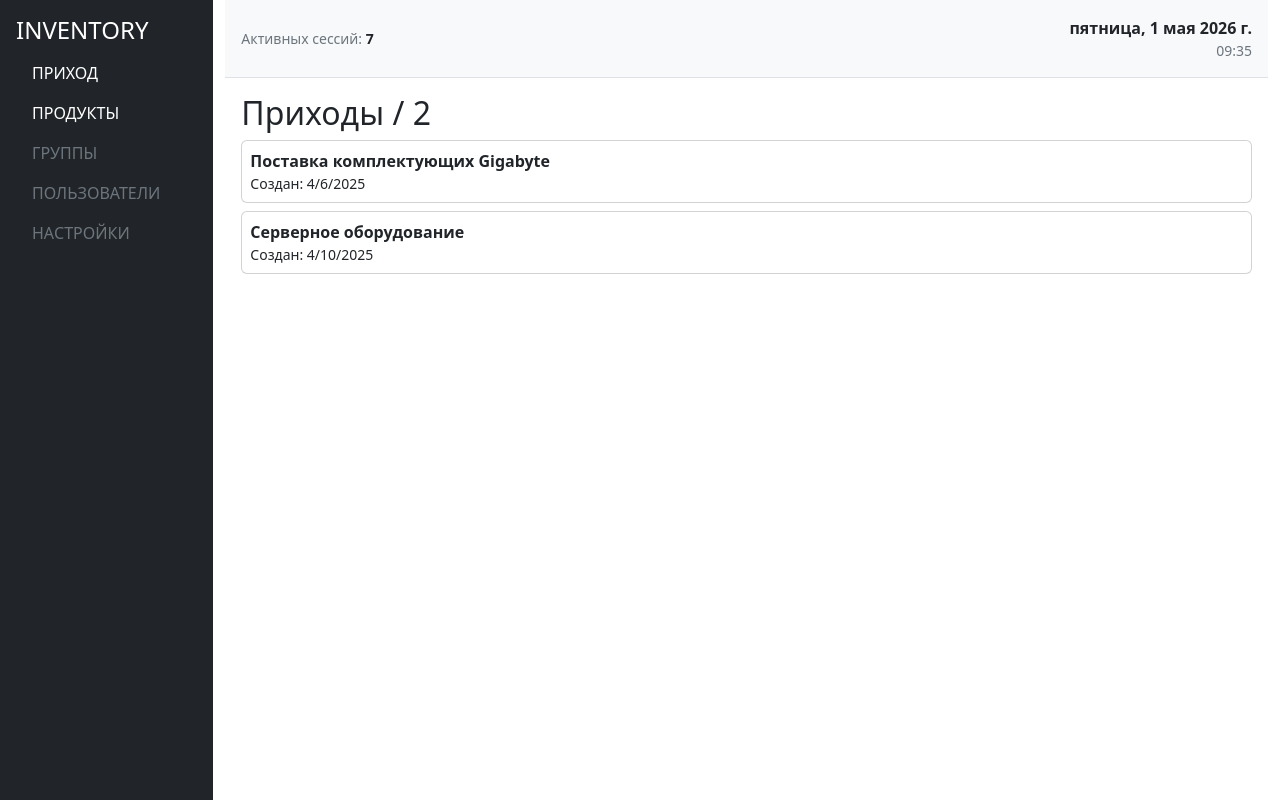
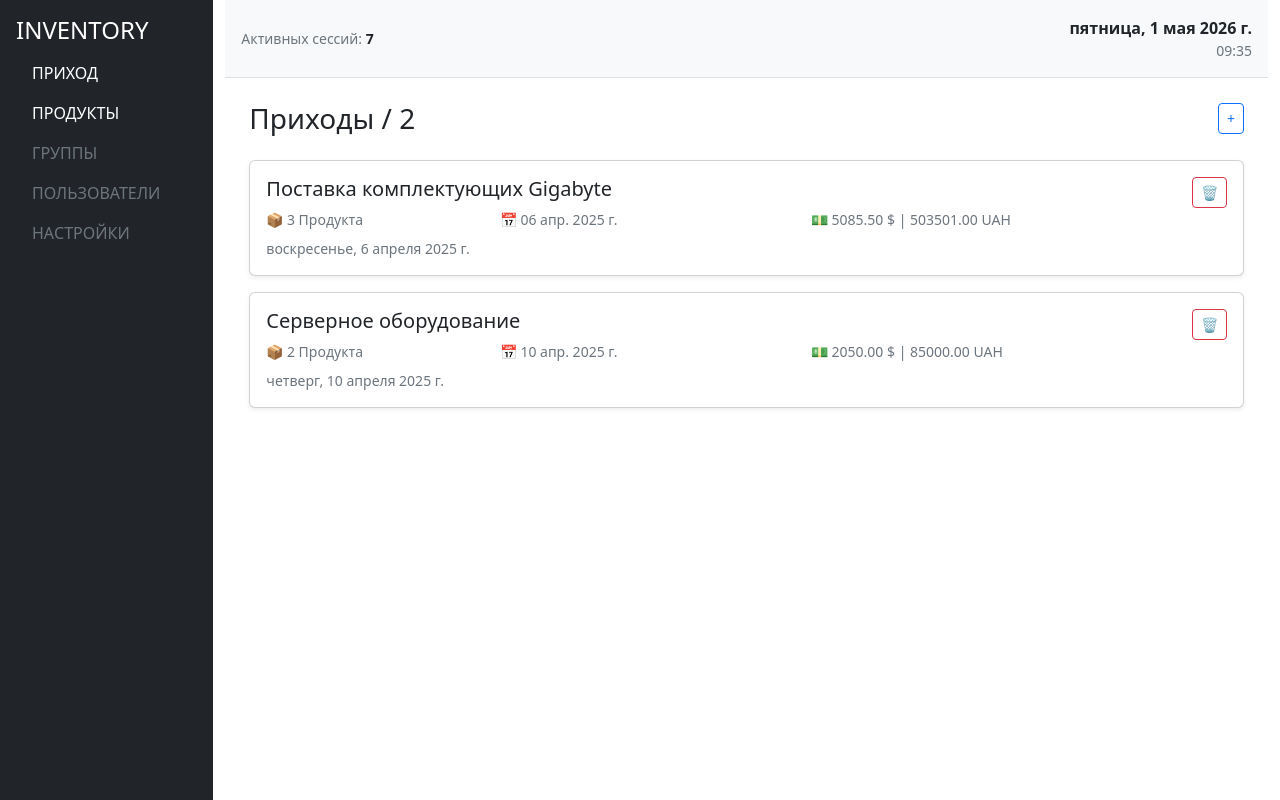
Before and after one commit to freeman1306/inventory-app, a React (Create React App) app: page / in a window 1280 px wide. Built offline with nearby package versions, Linux system fonts and the light colour scheme.

Commit message:
feat: orders page with cards, product count, total price, details panel

```diff
--- /dev/null
+++ b/src/App.css
@@ -0,0 +1,11 @@
+.card {
+  transition: transform 0.1s ease;
+}
+
+.card:hover {
+  transform: translateY(-2px);
+}
+
+.btn-close:focus {
+  box-shadow: none;
+}
--- a/src/App.js
+++ b/src/App.js
@@ -4,6 +4,7 @@ import NavigationMenu from './components/NavigationMenu';
 import TopMenu from './components/TopMenu';
 import Orders from './pages/Orders';
 import Products from './pages/Products';
+import './App.css';
 
 function App() {
   return (
--- a/src/pages/Orders.js
+++ b/src/pages/Orders.js
@@ -1,10 +1,12 @@
-import React, { useEffect } from 'react';
+import React, { useEffect, useState } from 'react';
 import { useDispatch, useSelector } from 'react-redux';
 import { loadOrders } from '../store/ordersSlice';
+import { getOrderProducts, getOrderTotalPrice, formatDate } from '../utils/orderHelpers';
 
 function Orders() {
   const dispatch = useDispatch();
   const { list, loading, error } = useSelector((state) => state.orders);
+  const [selectedOrder, setSelectedOrder] = useState(null);
 
   useEffect(() => {
     dispatch(loadOrders());
@@ -14,14 +16,81 @@ function Orders() {
   if (error) return <div className="p-3 text-danger">Ошибка: {error}</div>;
 
   return (
-    <div className="p-3">
-      <h2>Приходы / {list.length}</h2>
-      {list.map((order) => (
-        <div key={order.id} className="card mb-2 p-2">
-          <strong>{order.name}</strong>
-          <small>Создан: {new Date(order.createdAt).toLocaleDateString()}</small>
+    <div className="p-4">
+      <div className="d-flex justify-content-between align-items-center mb-4">
+        <h2 className="h3 mb-0">Приходы / {list.length}</h2>
+        <button className="btn btn-outline-primary btn-sm">+</button>
+      </div>
+
+      <div className="row">
+        <div className={selectedOrder ? 'col-7' : 'col-12'}>
+          {list.map((order) => {
+            const productsCount = getOrderProducts(order.id).length;
+            const totalUSD = getOrderTotalPrice(order.id, 'USD');
+            const totalUAH = getOrderTotalPrice(order.id, 'UAH');
+
+            return (
+              <div key={order.id} className="card mb-3 shadow-sm" style={{ cursor: 'pointer' }}>
+                <div className="card-body">
+                  <div className="d-flex justify-content-between align-items-start">
+                    <div className="flex-grow-1" onClick={() => setSelectedOrder(order)}>
+                      <h5 className="card-title mb-2">{order.name}</h5>
+                      <div className="row small text-secondary mb-2">
+                        <div className="col-md-3">📦 {productsCount} Продукта</div>
+                        <div className="col-md-4">📅 {formatDate(order.createdAt, 'short')}</div>
+                        <div className="col-md-5">
+                          💵 {totalUSD.toFixed(2)} $ | {totalUAH.toFixed(2)} UAH
+                        </div>
+                      </div>
+                      <div className="text-secondary small">{formatDate(order.createdAt, 'long')}</div>
+                    </div>
+                    <button
+                      className="btn btn-sm btn-outline-danger ms-3"
+                      onClick={(e) => {
+                        e.stopPropagation();
+                        // TODO: открыть попап удаления
+                        console.log('delete order', order.id);
+                      }}
+                    >
+                      🗑️
+                    </button>
+                  </div>
+                </div>
+              </div>
+            );
+          })}
         </div>
-      ))}
+
+        {selectedOrder && (
+          <div className="col-5">
+            <div className="card shadow-sm">
+              <div className="card-header bg-white d-flex justify-content-between align-items-center">
+                <strong>Детали прихода</strong>
+                <button className="btn-close" onClick={() => setSelectedOrder(null)}></button>
+              </div>
+              <div className="card-body">
+                <h6>{selectedOrder.name}</h6>
+                <hr />
+                <div className="small">
+                  <div>Создан: {formatDate(selectedOrder.createdAt, 'long')}</div>
+                  <div className="mt-2">
+                    <strong>Продукты:</strong>
+                    <ul className="list-unstyled mt-1">
+                      {getOrderProducts(selectedOrder.id).map((p) => (
+                        <li key={p.id} className="mb-2">
+                          {p.name}
+                          <br />
+                          <span className="text-secondary">SN: {p.sn}</span>
+                        </li>
+                      ))}
+                    </ul>
+                  </div>
+                </div>
+              </div>
+            </div>
+          </div>
+        )}
+      </div>
     </div>
   );
 }
--- /dev/null
+++ b/src/utils/orderHelpers.js
@@ -0,0 +1,35 @@
+import { products } from '../mock/data';
+
+export const getOrderProducts = (orderId) => {
+  return products.filter((p) => p.orderId === orderId);
+};
+
+export const getOrderTotalPrice = (orderId, currency) => {
+  const orderProducts = getOrderProducts(orderId);
+
+  if (currency === 'USD') {
+    return orderProducts.reduce((sum, p) => sum + p.priceUSD, 0);
+  } else if (currency === 'UAH') {
+    return orderProducts.reduce((sum, p) => sum + p.priceUAH, 0);
+  }
+  return 0;
+};
+
+export const formatDate = (isoString, format = 'short') => {
+  const date = new Date(isoString);
+  if (format === 'short') {
+    return date.toLocaleDateString('ru-RU', {
+      day: '2-digit',
+      month: 'short',
+      year: 'numeric',
+    });
+  } else if (format === 'long') {
+    return date.toLocaleDateString('ru-RU', {
+      weekday: 'long',
+      day: 'numeric',
+      month: 'long',
+      year: 'numeric',
+    });
+  }
+  return date.toLocaleDateString();
+};
```
